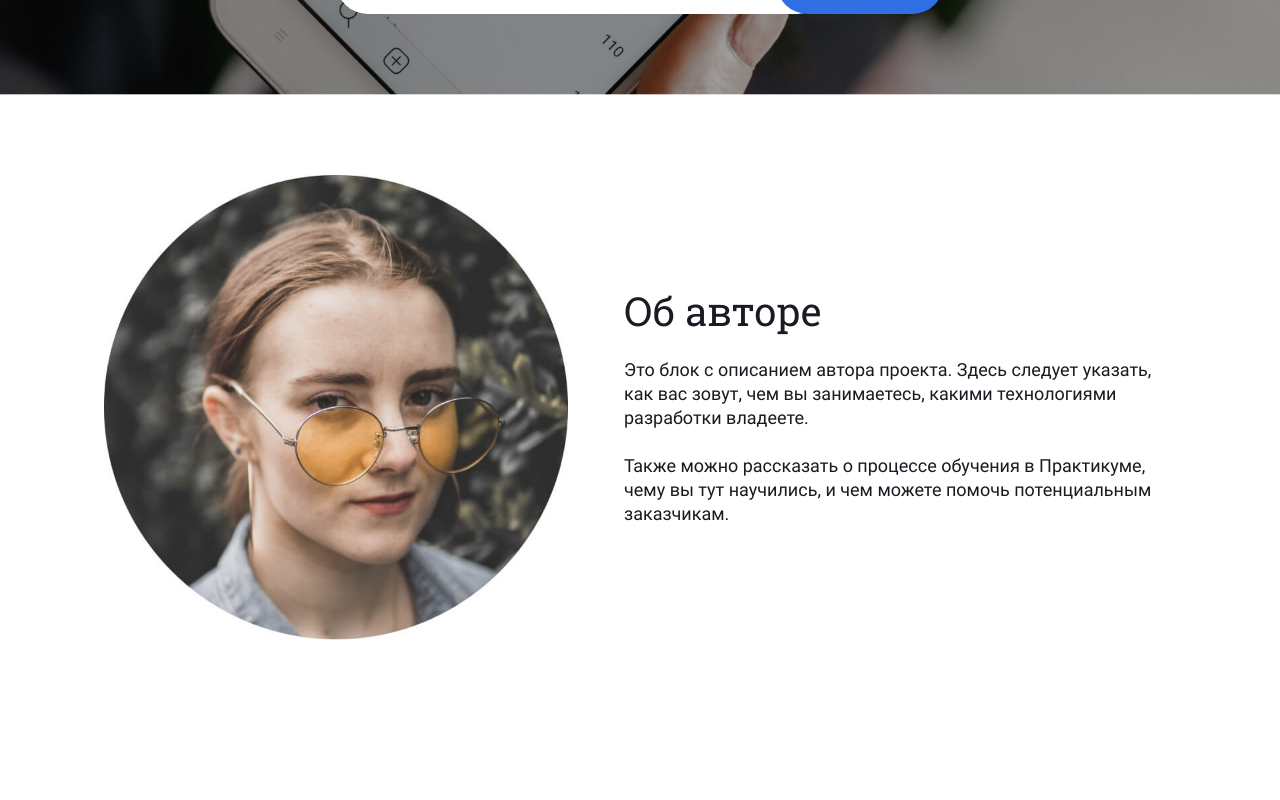
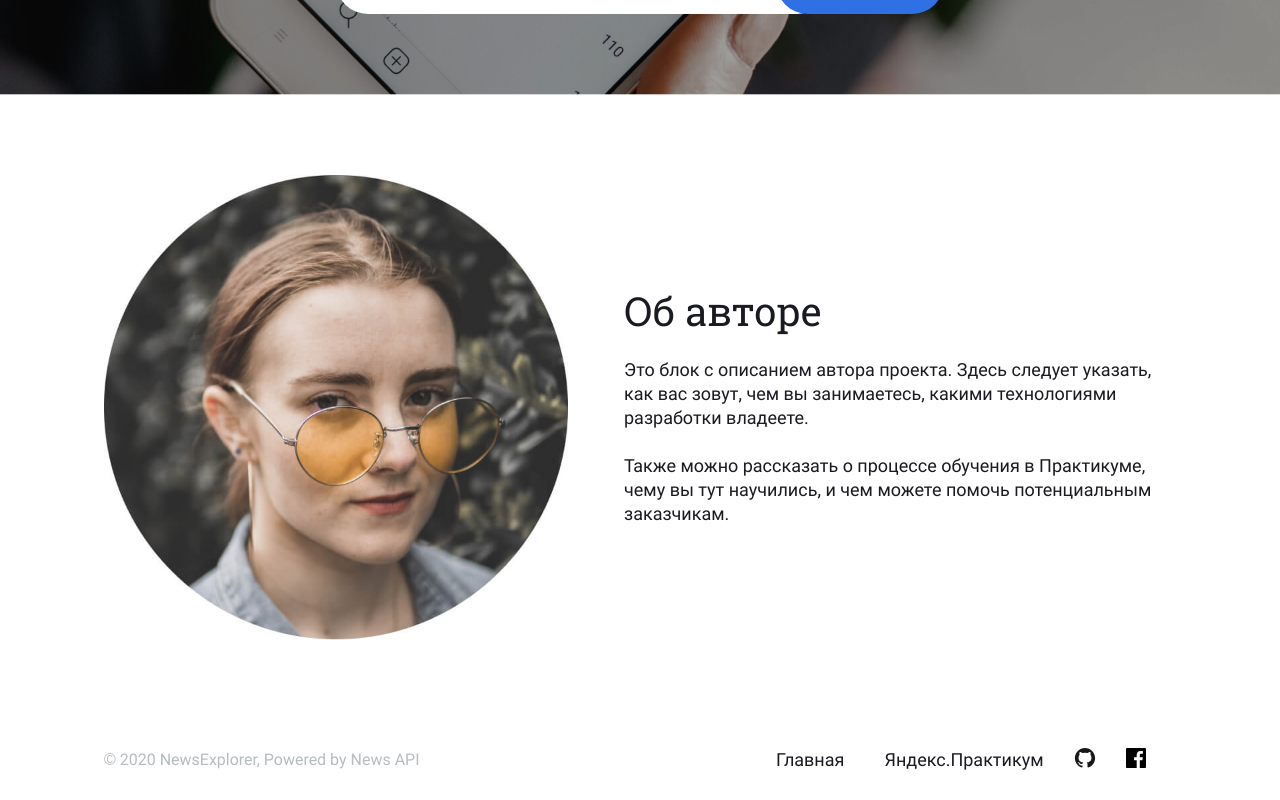
Before and after one commit to Vooooodoo/news-explorer-frontend, a React (Create React App) app: page / in a window 1280 px wide. Shown: the part 481-1281 px from the top of the page. Before the commit the page ends 1201 px from the top, so only its background shows below. Built offline with nearby package versions, Linux system fonts and the light colour scheme.

Commit message:
feat: сверстать footer

```diff
--- a/src/components/App/App.js
+++ b/src/components/App/App.js
@@ -7,6 +7,7 @@ import {
 } from 'react-router-dom';
 import Header from '../Header/Header';
 import Main from '../Main/Main';
+import Footer from '../Footer/Footer';
 
 function App() {
   const [loggedIn, setLoggedIn] = React.useState(false);
@@ -25,6 +26,7 @@ function App() {
         onSignOut={handleSignOut}
       />
       <Main />
+      <Footer />
     </>
   );
 }
--- /dev/null
+++ b/src/components/Footer/Footer.css
@@ -0,0 +1,46 @@
+.footer {
+  display: flex;
+  min-height: 80px;
+  align-items: center;
+  justify-content: space-between;
+}
+
+
+.footer__copyright {
+  font-weight: normal;
+  font-size: 16px;
+  line-height: 22px;
+  color: #B6BCBF;
+  margin: 0;
+}
+
+.footer__container {
+  display: flex;
+  align-items: center;
+  flex-basis: 400px;
+  justify-content: space-between;
+}
+
+.footer__link {
+  font-weight: normal;
+  font-size: 18px;
+  line-height: 24px;
+  color: #1A1B22;
+  text-decoration: none;
+}
+
+.footer__link:first-child {
+  margin-right: 40px;
+}
+
+.footer__logo:first-child {
+  margin-right: 30px;
+}
+
+.footer__logo_type_github {
+  margin-top: 3px;
+}
+
+.footer__logo_type_facebook {
+  margin-top: 4px;
+}
--- /dev/null
+++ b/src/components/Footer/Footer.js
@@ -0,0 +1,29 @@
+import React from 'react';
+import { Link } from 'react-router-dom';
+import githubLogo from '../../images/footer__logo_type_github.svg';
+import facebookLogo from '../../images/footer__logo_type_facebook.svg';
+import './Footer.css';
+
+function Footer() {
+  return (
+    <footer className="footer">
+      <p className="footer__copyright">&copy;&nbsp;2020 NewsExplorer, Powered by News API</p>
+      <nav className="footer__container">
+        <div>
+          <Link to="/" className="footer__link opacity tab tap-highlight">Главная</Link>
+          <a className="footer__link opacity tab tap-highlight" href="https://praktikum.yandex.ru" target="_blank">Яндекс.Практикум</a>
+        </div>
+        <div>
+          <a className="opacity tab tap-highlight" href="https://github.com/Vooooodoo" target="_blank">
+            <img className="footer__logo" src={githubLogo} alt="Логотип Гитхаб." />
+          </a>
+          <a className="opacity tab tap-highlight" href="https://www.facebook.com/" target="_blank">
+            <img className="footer__logo" src={facebookLogo} alt="Логотип Фэйсбук." />
+          </a>
+        </div>
+      </nav>
+    </footer>
+  );
+}
+
+export default Footer;
--- a/src/components/Navigation/Navigation.css
+++ b/src/components/Navigation/Navigation.css
@@ -24,7 +24,6 @@
   text-decoration: none;
   border-bottom: 3px solid white;
   padding-bottom: 25px;
-  outline: none;
 }
 
 .navigation__desktop-button {
```
Also changed, not shown: src/images/footer__logo_type_facebook.svg (added), src/images/footer__logo_type_github.svg (added).
